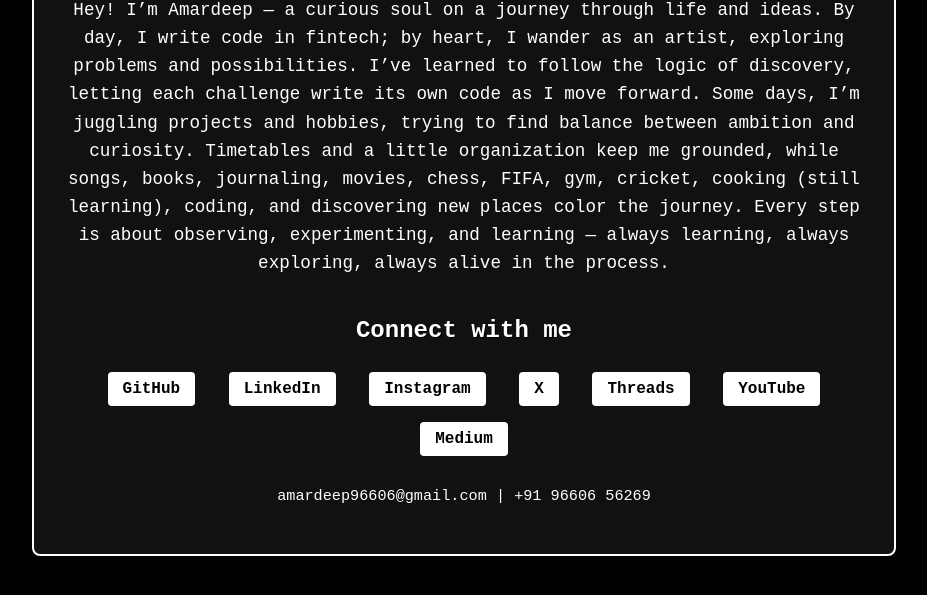
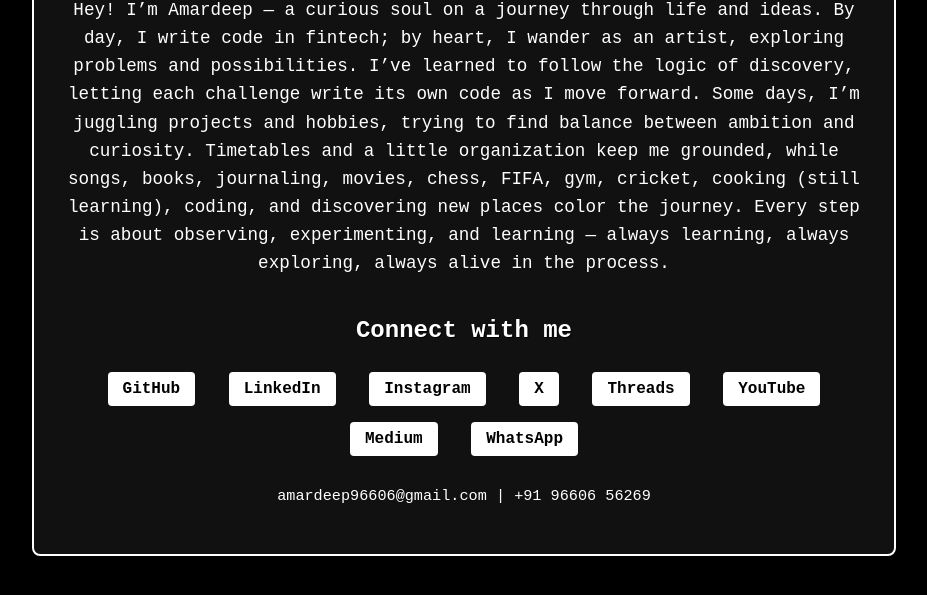
Before and after one commit to amardeep033/amardeep033.github.io, a plain HTML site: page index.html in a window 1280 px wide. Shown: the part 341-936 px from the top of the page, without its empty margins (176-1103 px from the left). Drawn offline with Linux system fonts and the light colour scheme.

Commit message:
Update index.html

```diff
--- a/index.html
+++ b/index.html
@@ -43,6 +43,7 @@
             <a href="https://www.threads.com/@amardeep033" target="_blank" class="social-link">Threads</a>
             <a href="https://www.youtube.com/@amardeep_033" target="_blank" class="social-link">YouTube</a>
             <a href="https://medium.com/@amardeep96606" target="_blank" class="social-link">Medium</a>
+            <a href="https://wa.me/919660656269" target="_blank" class="social-link">WhatsApp</a>
 
            <p class="footer-links" style="text-align:center; margin-top:20px; font-size:0.95em;">
                 <a href="mailto:amardeep96606@gmail.com">amardeep96606@gmail.com</a> |
```
